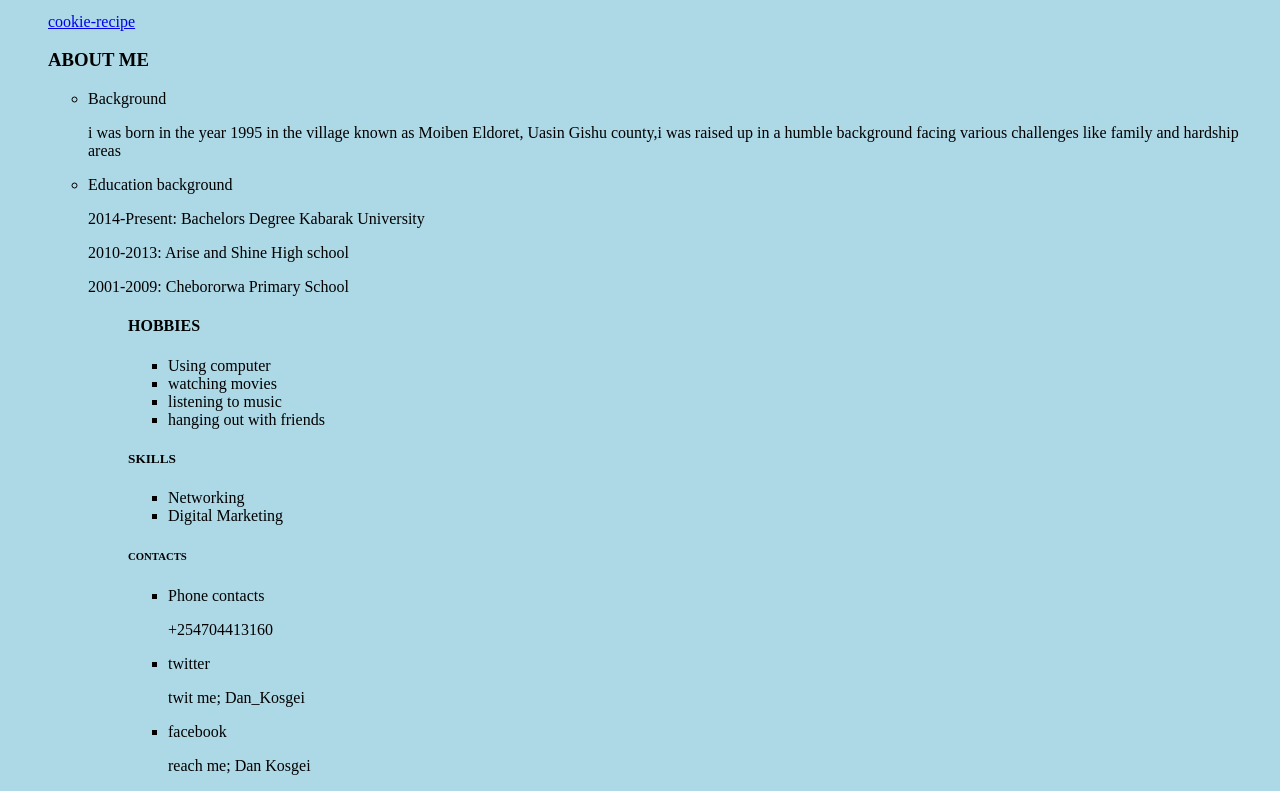
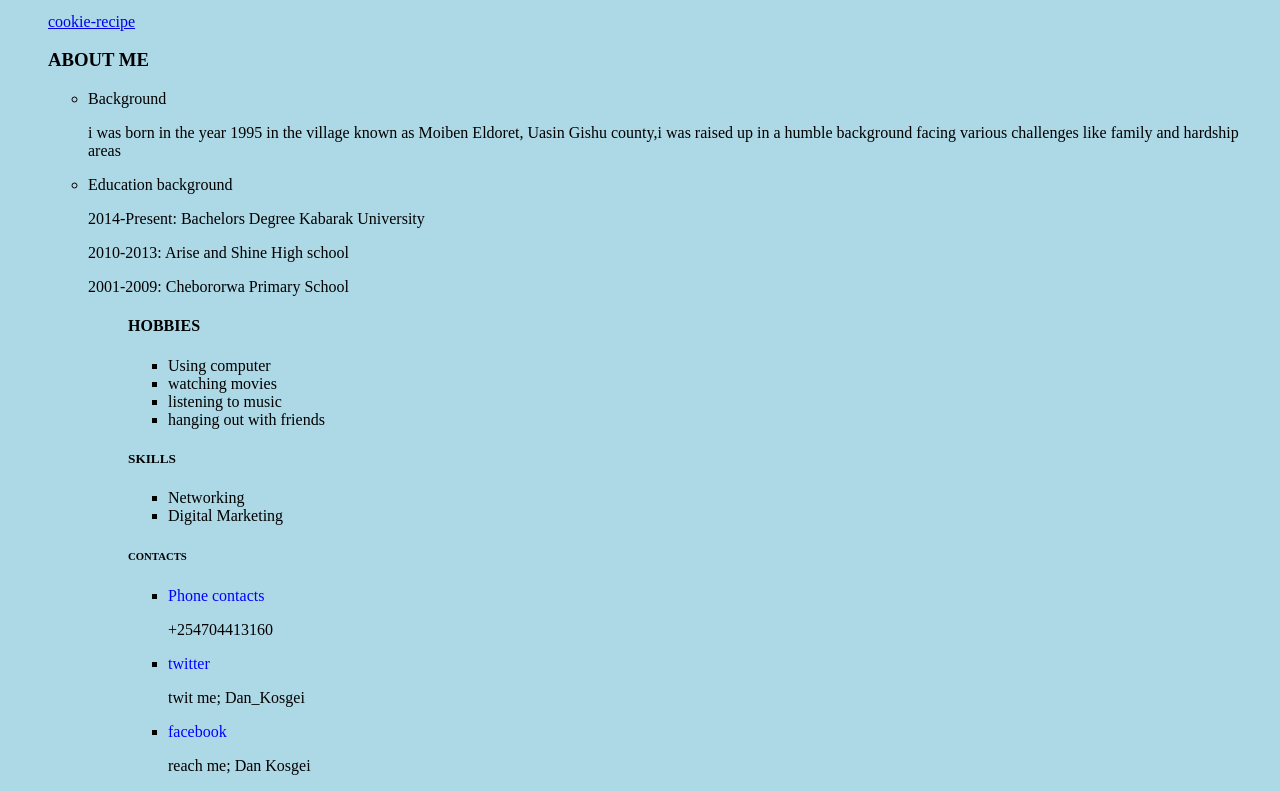
Before and after one commit to DanKosgei/DanKosgei.github.io, a plain HTML site: page portfolio.html in a window 1280 px wide. Shown: the part 594-1385 px from the top of the page. Drawn offline with Linux system fonts and the light colour scheme.

Commit message:
changes made to friday-project

```diff
--- a/portfolio.html
+++ b/portfolio.html
@@ -68,11 +68,11 @@
 
     <h6>CONTACTS</h6>
     <ul>
-    <li>Phone contacts</li>
+    <li><span style="color:blue">Phone contacts</li>
     <p>+254704413160</p>
-    <li>twitter</li>
+    <li><span style="color:blue">twitter</li>
     <p>twit me; Dan_Kosgei</p>
-    <li>facebook</li>
+    <li><span style="color:blue">facebook</li>
     <p>reach me; Dan Kosgei</p>
     </ul>
   </body>
```
